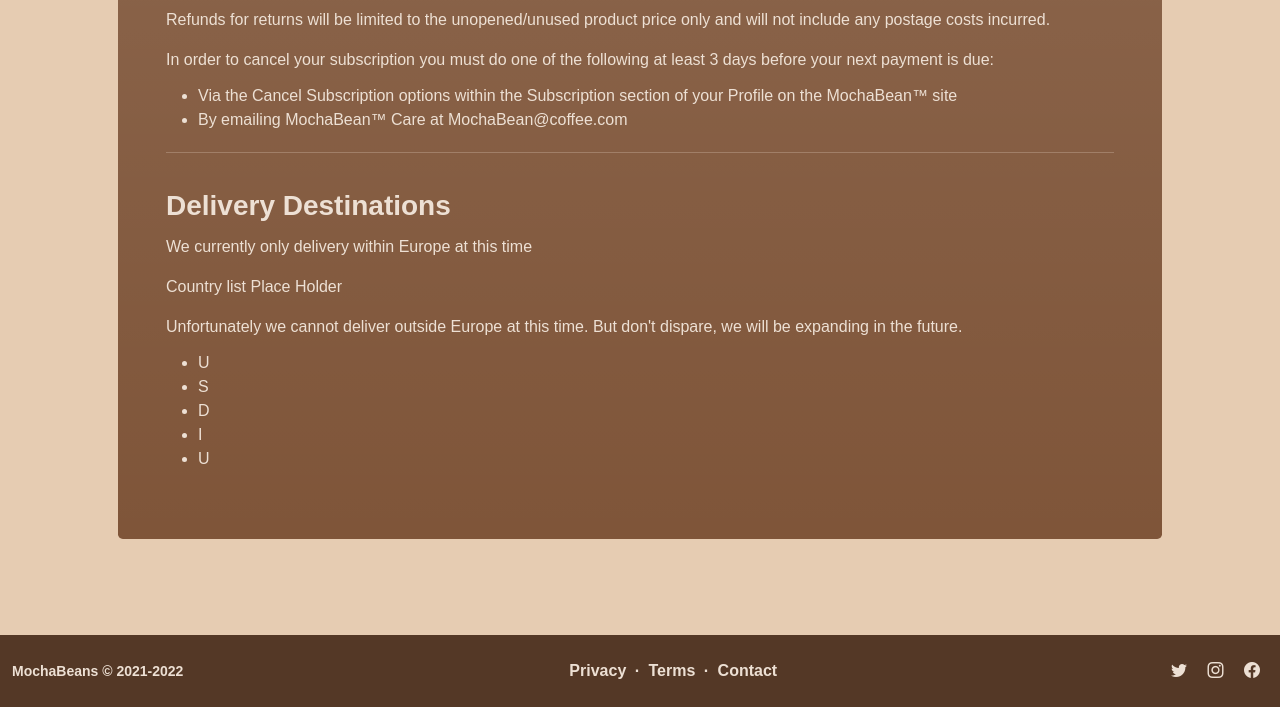
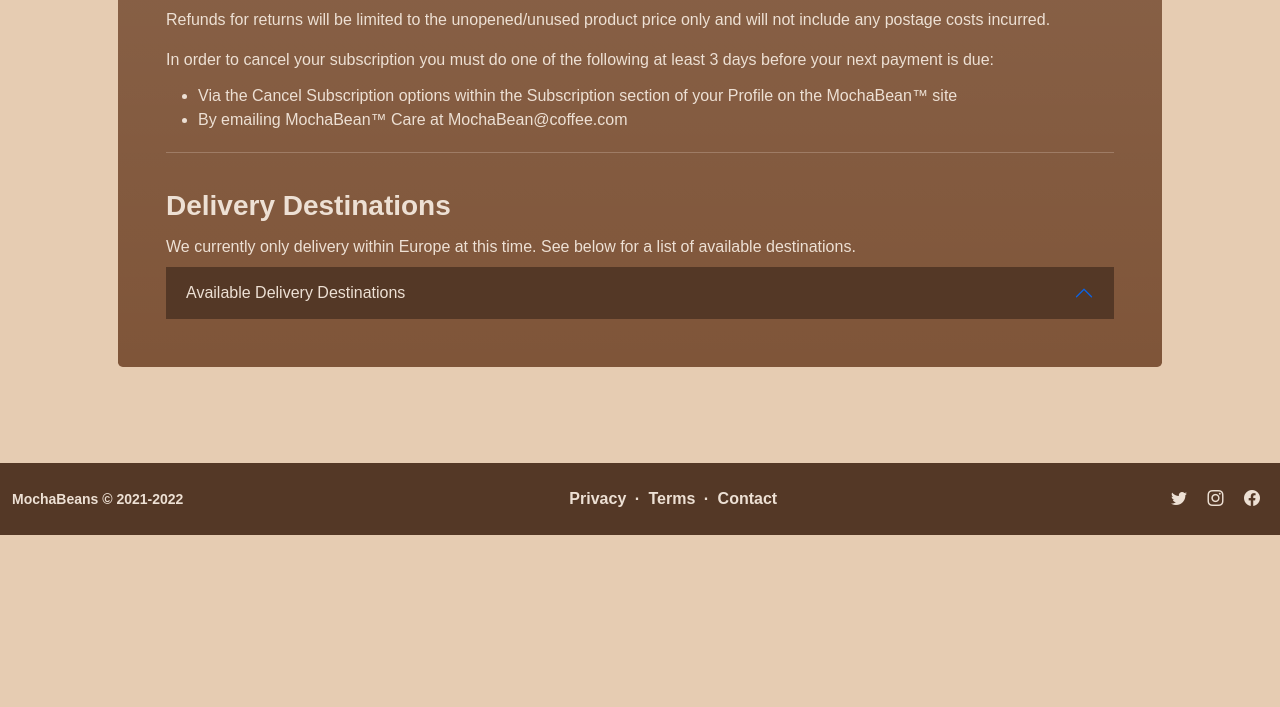
Before and after one commit to Code-Institute-Submissions/MSP-10, a Django app: page /shipping/ in a window 1280 px wide. Shown: the part 741-1448 px from the top of the page. After the commit the page ends 1276 px from the top, so only its background shows below. Run offline with Django 4.2, Linux system fonts and the light colour scheme; some web fonts are replaced.

Commit message:
Update the shipping.html with accordion
Add boostrap5 accordion button  to rows 52-65 in shipping.html. Update style.css rows 52-58 to remove bootstrap5 default formatting of accordion

```diff
--- a/static/css/style.css
+++ b/static/css/style.css
@@ -34,7 +34,7 @@ body {
     color: #543826 !important;
 }
 
-.lightmocha-button {
+.lightmocha-button, .lightmocha {
     background-color: #E6CCB2 !important;
     border-color: #E6CCB2 !important;
     color: #543826 !important;
@@ -49,3 +49,10 @@ body {
 .guide, .newsletter, .static-page {
     background-color: #E6CCB2 !important;
 }
+
+/* Remover the default settings of the accordion buttons accross the site */
+/* Primarily on the FAQs page and the Shipping Page */
+.accordion-button {
+    box-shadow: none !important;
+    background-image: none !important;
+}
--- a/templates/information/shipping.html
+++ b/templates/information/shipping.html
@@ -49,16 +49,20 @@ Shipping Page
                                     </ul>
                                     <hr>
                                     <div class="fs-3 pt-3 fw-bold">Delivery Destinations</div>
-                                    <div class="text-50 py-2">We currently only delivery within Europe at this time</div>
-                                    <div class="text-50 py-2">Country list Place Holder</div>
-                                    <div class="text-50 py-2">Unfortunately we cannot deliver outside Europe at this time. But don't dispare, we will be expanding in the future.</div>
-                                    <ul class="text-50 py-1">
-                                        <li>U</li>
-                                        <li>S</li>
-                                        <li>D</li>
-                                        <li>I</li>
-                                        <li>U</li>
-                                    </ul>
+                                    <div class="text-50 py-2">We currently only delivery within Europe at this time. See below for a list of available destinations.</div>
+                                    <div class="accordion accordion-flush" id="accordionCountries">
+                                        <div class="accordion-item">
+                                            <h2 class="accordion-header" id="countries">
+                                                <button class="accordion-button darkmocha-button" type="button" data-bs-toggle="collapse" data-bs-target="#collapseOne" aria-expanded="false" aria-controls="collapseOne">Available Delivery Destinations
+                                                </button>
+                                            </h2>
+                                            <div id="collapseOne" class="accordion-collapse collapse" aria-labelledby="countries" data-bs-parent="#accordionCountries">
+                                                <div class="accordion-body static-box">
+                                                    Austria, Belgium, Bulgaria, Croatia, Cyprus, Czechia, Denmark, Estonia, Finland, France, Germany, Greece, Hungary, Ireland, Italy, Latvia, Lithuania, Luxembourg, Malta, Netherlands, Poland, Portugal, Romania, Slovakia, Slovenia, Spain and Sweden.
+                                                </div>
+                                            </div>
+                                        </div>
+                                    </div>
                                 </div>
                             </div>
                         </aside>
```
